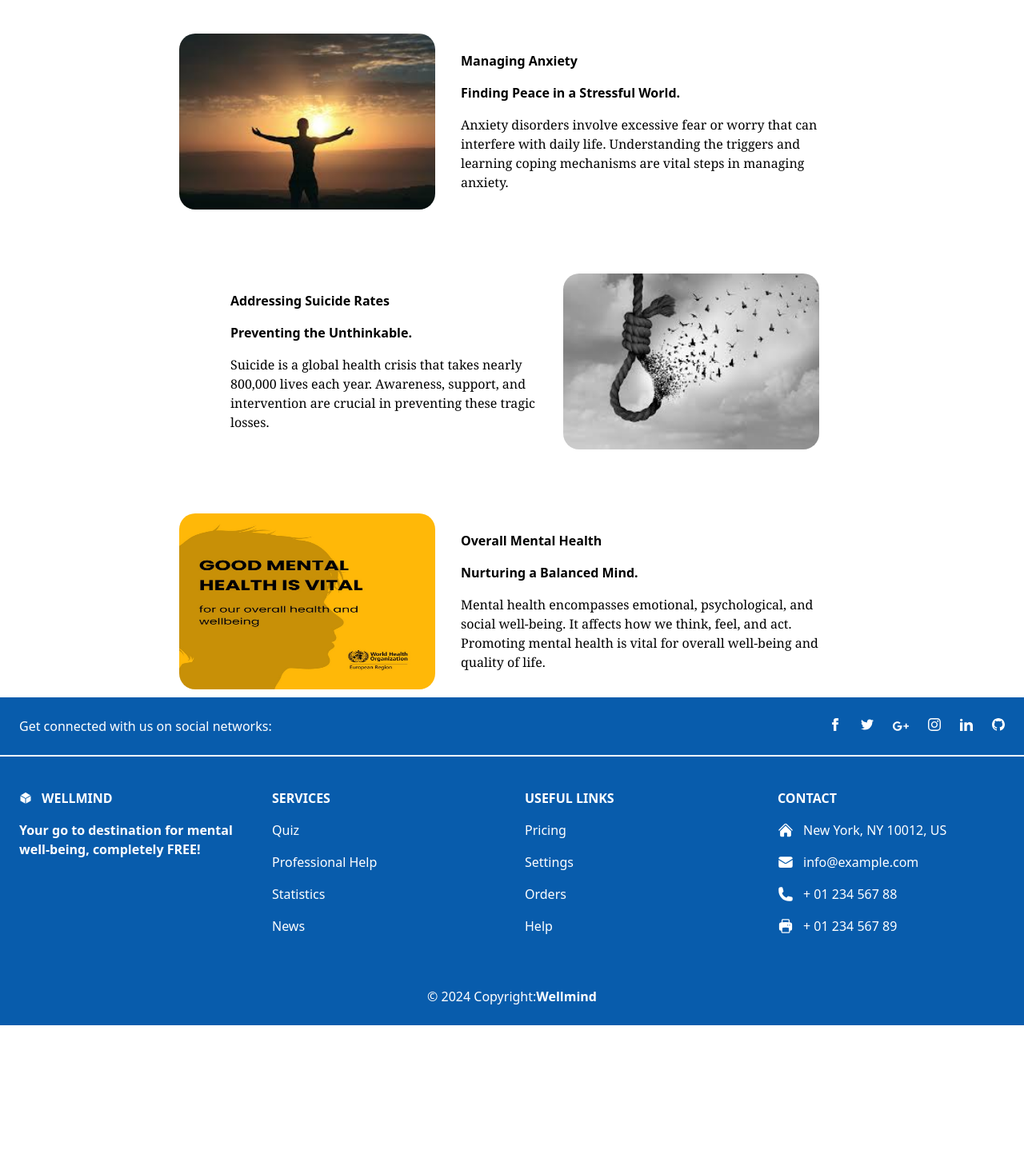
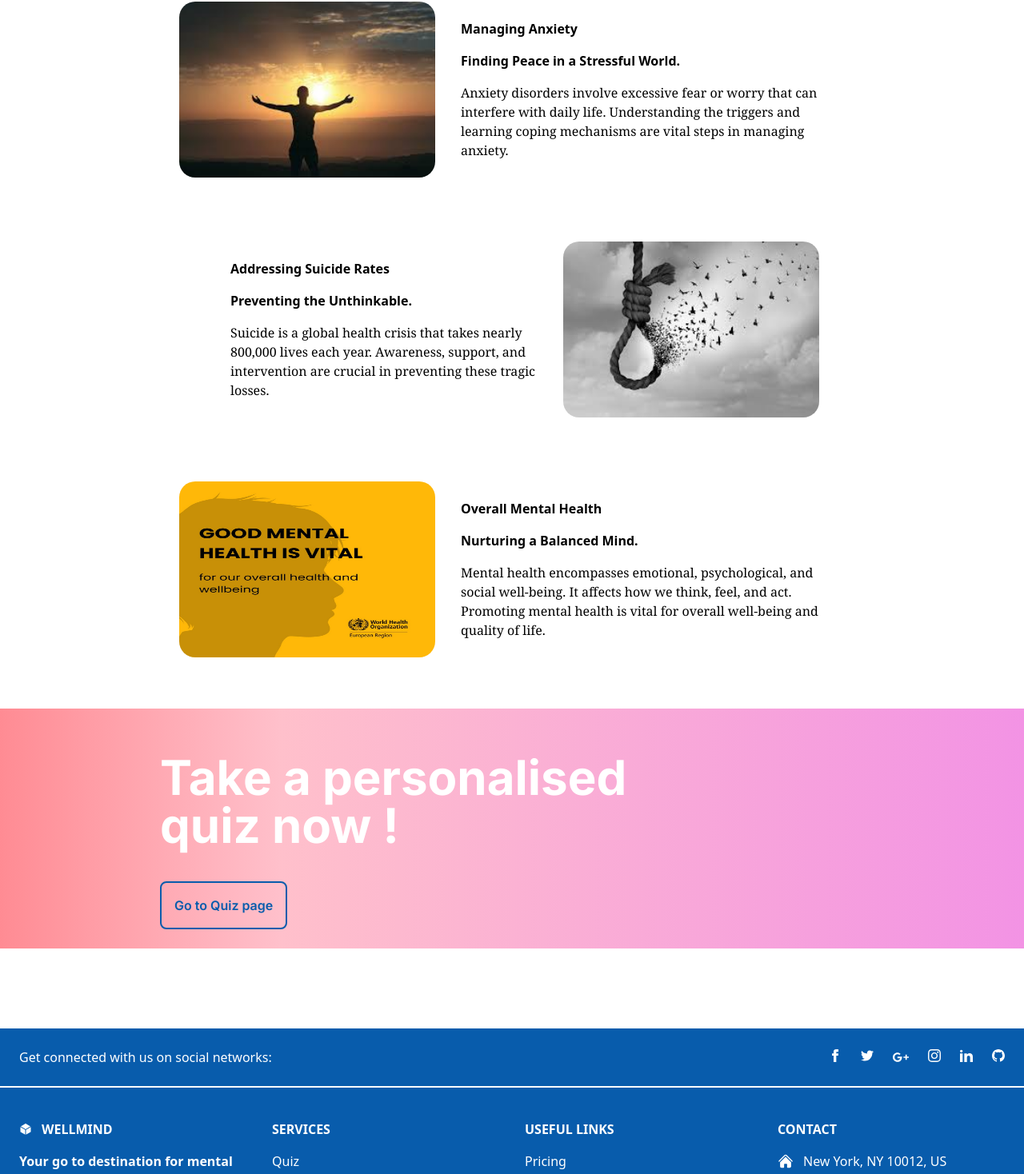
Before and after one commit to Arubh/Well_Mind, a Next.js app: page / in a window 1280 px wide. Shown: the part 1283-2751 px from the top of the page at 80% size. Before the commit the page ends 2565 px from the top, so only its background shows below. Built offline with nearby package versions, Linux system fonts and the light colour scheme; no server answers.

Commit message:
home page

```diff
--- a/src/app/page.js
+++ b/src/app/page.js
@@ -1,6 +1,8 @@
+'use client'
 import { Flipwords } from "../components/ui/flip-words";
 import HomeCard from "@/components/HomeCard";
-import { homeProps } from "@/components/Content"; // Assuming homeProps is exported from here
+import { homeProps } from "@/components/Content";
+import Link from "next/link";
 
 export default function Page() {
   const words = ["mind", "soul", "body", "life"];
@@ -20,7 +22,7 @@ export default function Page() {
           <Flipwords words={words} /> <br />with us
         </div>
       </div>
-      <div className="mt-[100px] flex flex-col gap-20">
+      <div className="mt-[60px] flex flex-col gap-20">
         {homeProps.map((props, index) => (
           <HomeCard
             key={index}
@@ -32,6 +34,36 @@ export default function Page() {
             title={props.title} />
         ))}
       </div>
+      <div className="bg-violet mt-16 h-[300px] mb-[100px] flex justify-center items-center" style={{
+        backgroundImage: 'linear-gradient(to right, red, pink, violet)',
+        animation: 'moveGradient 5s ease infinite',
+        backgroundSize: '200% 200%',
+      }}>
+        <div className="lg:pl-[200px] lg:pr-[400px] px-10 pt-8">
+          <h2
+            className="lg:text-6xl text-5xl font-bold inline-block text-[white]"
+          >
+            Take a personalised quiz now !
+          </h2>
+          <button className="mt-10 bg-transparent border-2 border-navyBlue rounded-lg text-navyBlue hover:text-[white] cursor-pointer inline-block font-semibold text-base leading-normal m-0 min-h-[3.75em] min-w-0 outline-none px-4 py-2.5 transition-all duration-300 ease-[cubic-bezier(.23,1,.32,1)] select-none will-change-transform hover:text-white hover:bg-navyBlue hover:shadow-lg hover:translate-y-[-2px] active:shadow-none active:translate-y-0">
+            <Link href="/quiz">Go to Quiz page</Link>
+          </button>
+
+        </div>
+        <style jsx>{`
+        @keyframes moveGradient {
+          0% {
+            background-position: 0% 50%;
+          }
+          50% {
+            background-position: 100% 50%;
+          }
+          100% {
+            background-position: 0% 50%;
+          }
+        }
+      `}</style>
+      </div>
     </div>
   );
 }
--- a/src/components/QuizStart.jsx
+++ b/src/components/QuizStart.jsx
@@ -2,7 +2,7 @@ import React from 'react'
 
 export default function QuizStart(props) {
   return (
-    <div className="lg:pl-[200px] lg:pr-[400px] px-10 pt-8 mb-[200px]">
+    <div className="lg:pl-[200px] lg:pr-[400px] px-10 pt-8 mb-[00px]">
       <div id="quiz-box">
         <h2
           className="lg:text-6xl text-5xl font-bold inline-block text-transparent bg-clip-text"
--- a/src/components/ui/flip-words.jsx
+++ b/src/components/ui/flip-words.jsx
@@ -3,7 +3,7 @@ import React, { useCallback, useEffect, useState } from "react";
 import { AnimatePresence, motion } from "framer-motion";
 import { cn } from "../../utils/cn";
 
-export const Flipwords = ({ words, duration = 3000, className }) => {
+export const Flipwords = ({ words, duration = 1000, className }) => {
   const [currentWord, setCurrentWord] = useState(words[0]);
   const [isAnimating, setIsAnimating] = useState(false);
 
```
